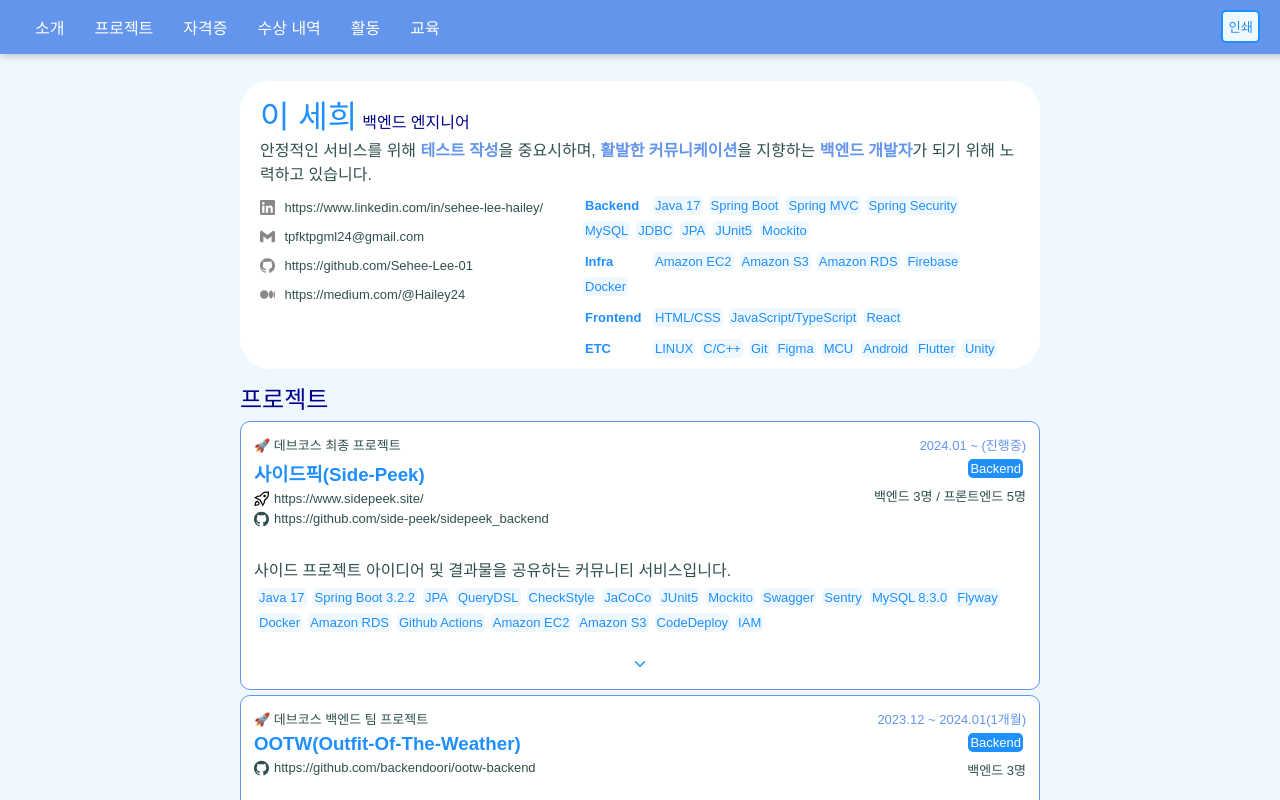
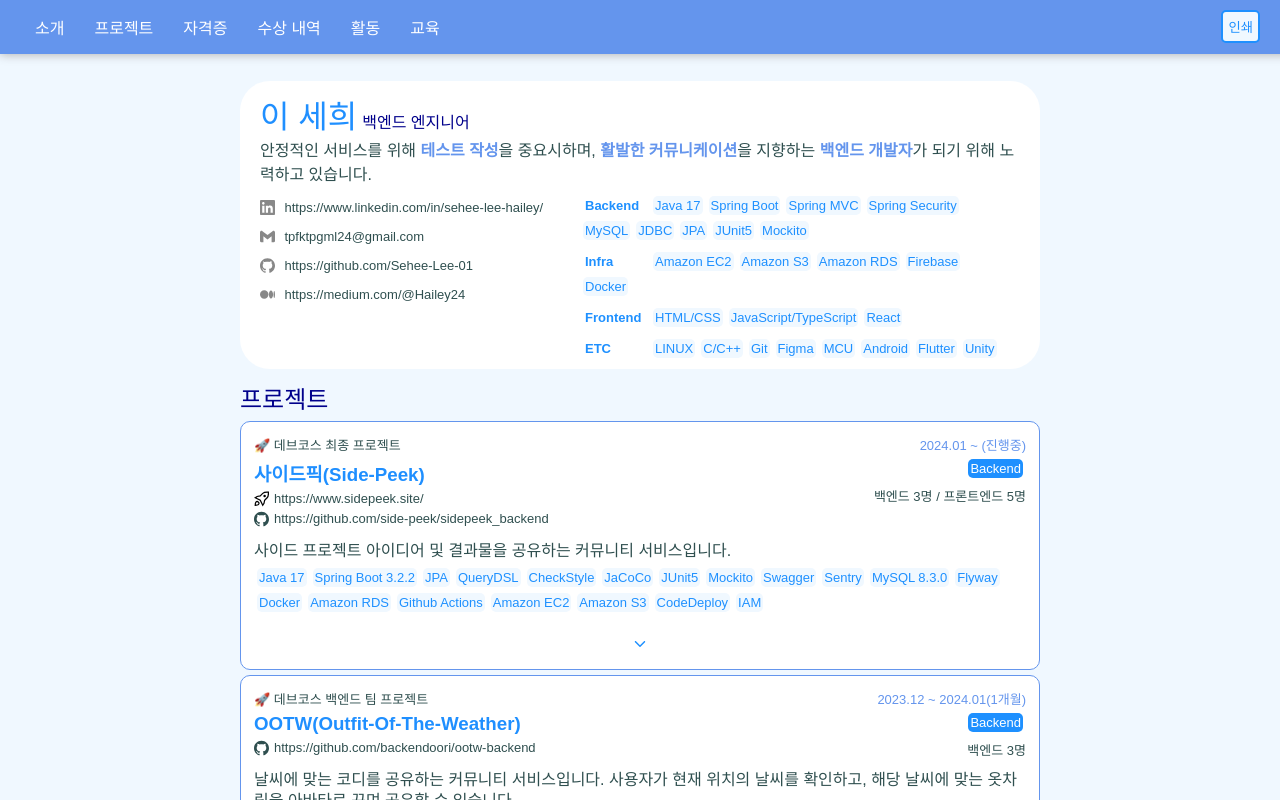
Before and after one commit to Sehee-Lee-01/Sehee-Lee-01.github.io, a React (Create React App) app: page / in a window 1280 px wide. Shown: the top 800 px of the page. Built offline with nearby package versions, Linux system fonts and the light colour scheme; a web font is replaced by a local one.

Commit message:
update: 공백 수정

```diff
--- a/src/components/project/style.css
+++ b/src/components/project/style.css
@@ -55,7 +55,7 @@
 }
 
 .summary {
-    margin-top: 30px;
+    margin-top: 10px;
     line-height: 1.3;
 }
 
```
